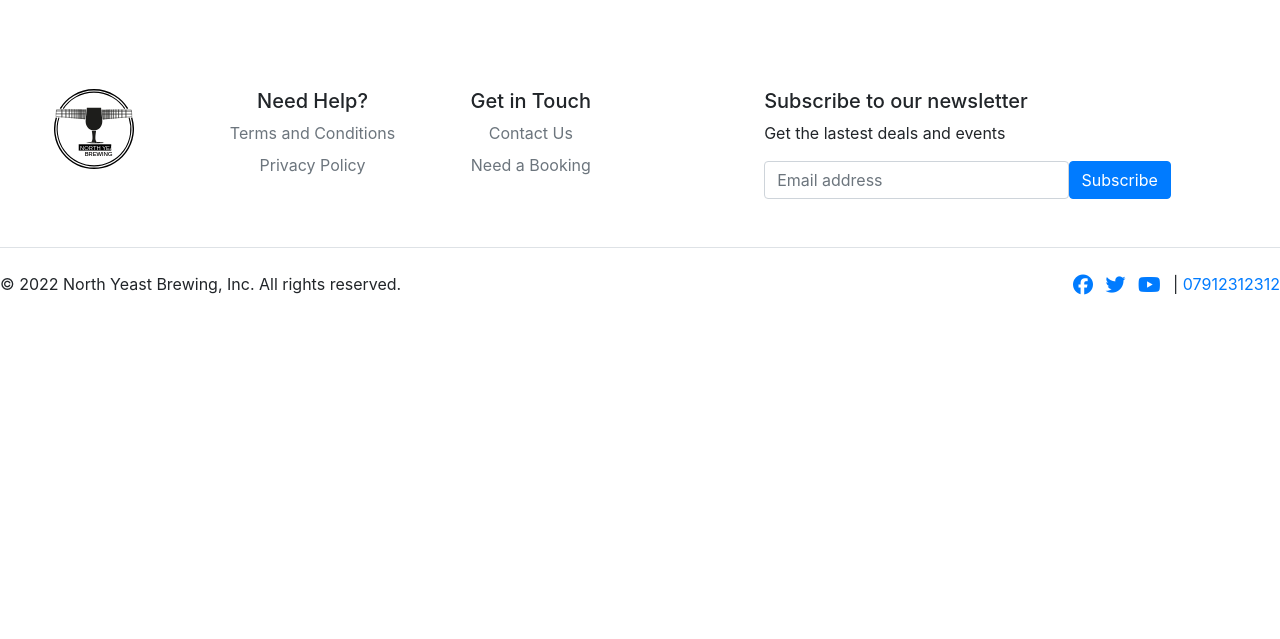
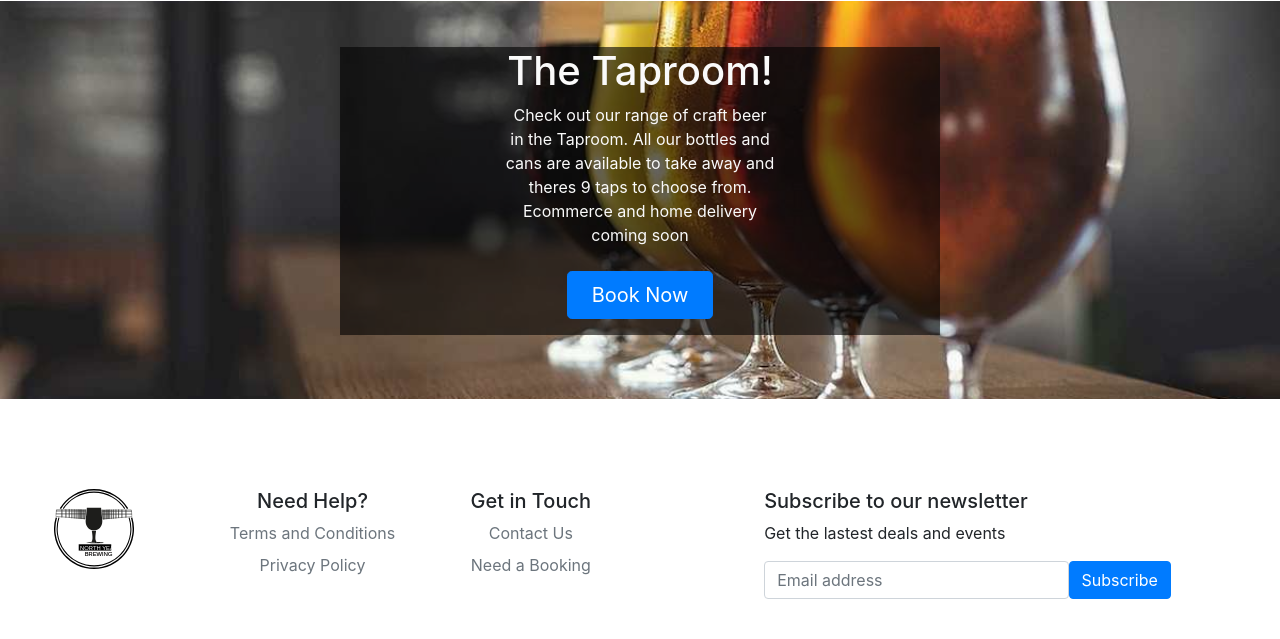
Before and after one commit to DeanDodds/milestoneproject4, a Django app: page /products/ in a window 1280 px wide. Shown: the part 207-846 px from the top of the page. Before the commit the page ends 502 px from the top, so only its background shows below. Run offline with Django 3.2, Linux system fonts and the light colour scheme; some libraries are stand-ins or nearby versions.

Commit message:
feat: hero image added to products.html

```diff
--- a/products/templates/products/products.html
+++ b/products/templates/products/products.html
@@ -12,7 +12,24 @@
 
 
 {% block hero %}
-
+<!-- hero -->
+<section class="mt-10">
+    <div class="px-4 py-5 text-center d-flex align-items-end justify-content-center" id="index-hero-image">
+        <div class="overlay hero-call-to-action mb-3 d-none d-md-block">
+            <h1 class="display-5 fw-bold">The Taproom!</h1>
+            <div class="col-lg-6 mx-auto">
+                <p class="mb-4 d-md-flex d-none">Check out our range of craft beer in the Taproom.
+                    All our bottles and cans are available to
+                    take away and theres 9 taps to choose from.
+                    Ecommerce and home delivery coming soon</p>
+                <div class="d-grid gap-2 d-sm-flex justify-content-sm-center mb-3">
+                    <button type="button" class="btn btn-primary btn-lg px-4 gap-3">Book Now</button>
+                </div>
+            </div>
+        </div>
+    </div>
+</section>
+<!-- ./hero -->
 {% endblock %}
 
 {% block content %}
```
